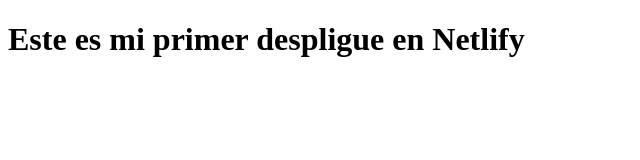
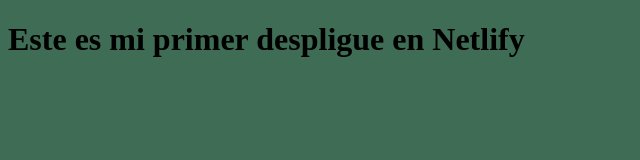
Before and after one commit to angelhere05/MiSegundoRepositorio, a plain HTML site: page index.html in a window 1280 px wide. Shown: the whole page, without its empty margins (0-640 px from the left). Drawn offline with Linux system fonts and the light colour scheme.

Commit message:
Cambiando fondo index

```diff
--- a/index.html
+++ b/index.html
@@ -4,6 +4,11 @@
     <meta charset="UTF-8">
     <meta name="viewport" content="width=device-width, initial-scale=1.0">
     <title>Document</title>
+    <style>
+        html, body {
+            background-color: rgb(63, 108, 84);
+        }
+    </style>
 </head>
 <body>
     <h1>Este es mi primer despligue en Netlify</h1>
```
